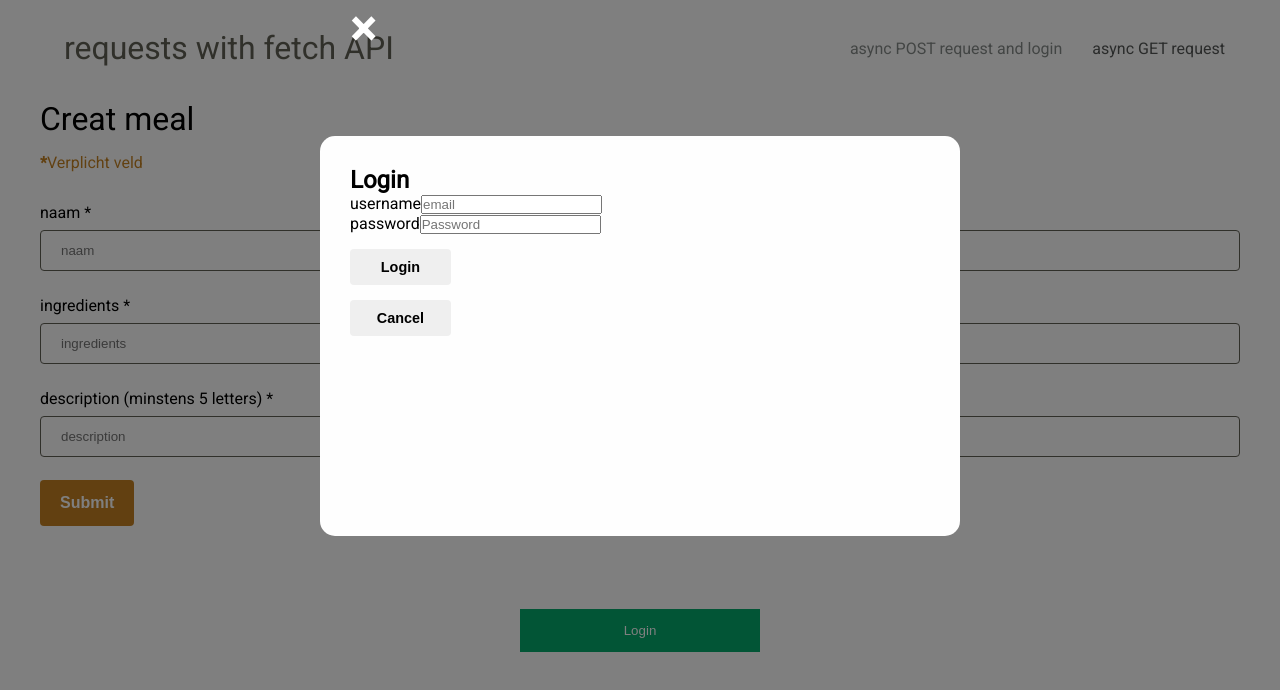
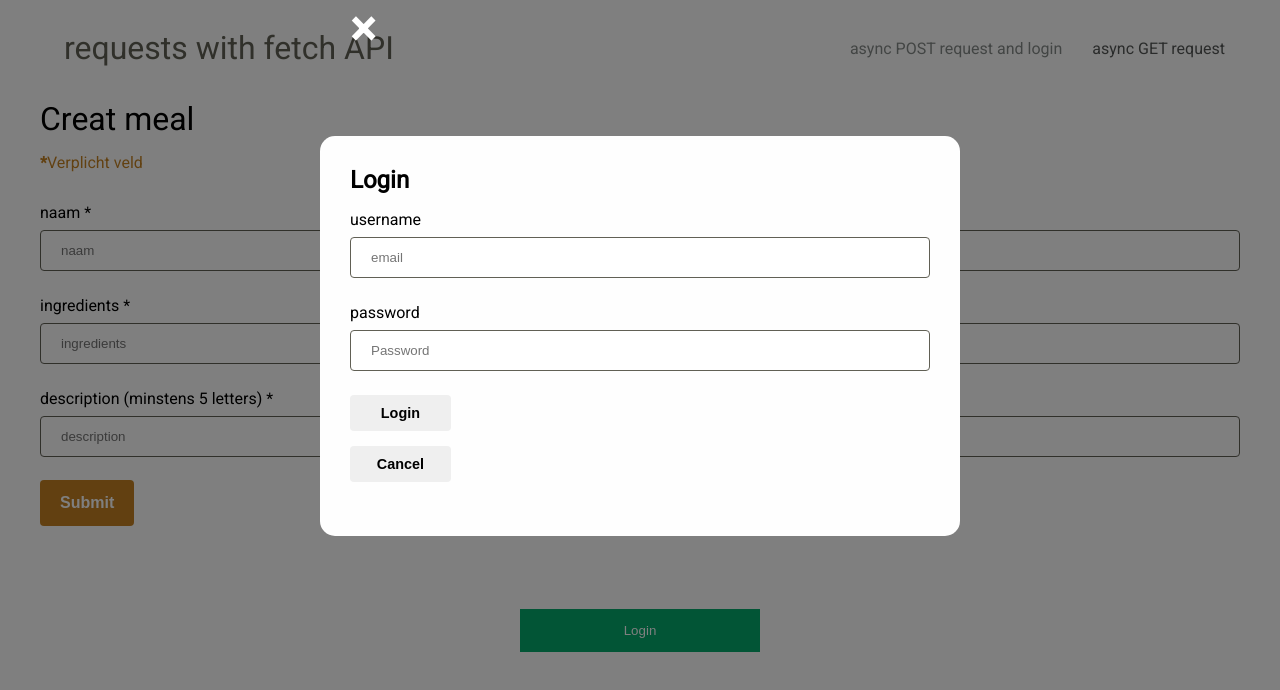
Before and after one commit to Mees100/meals-api-next, a Next.js app: page / in a window 1280 px wide. Both pictures are taken after a click on the button "Login". Shown: the top 690 px of the page. Built offline with nearby package versions, Linux system fonts and the light colour scheme.

Commit message:
style: improve  modal login form

```diff
--- a/src/app/components/Login/Login.module.scss
+++ b/src/app/components/Login/Login.module.scss
@@ -66,6 +66,23 @@
           transform: scale(1);
         }
       }
+      label {
+        padding: 1em 0 0.5em;
+        display: block;
+      }
+      input {
+        outline: 0;
+        border: 1px solid $primary-font-color;
+        transition: box-shadow 0.15s ease-in-out;
+        border-radius: 4px;
+        box-sizing: border-box;
+        width: 100%;
+        padding: 12px 20px;
+        margin-bottom: 0.55rem;
+        &:focus {
+          box-shadow: 0 0 0 0.25rem rgba(13, 110, 253, 0.25);
+        }
+      }
     }
   }
 
--- a/src/app/components/Login/Login.tsx
+++ b/src/app/components/Login/Login.tsx
@@ -79,20 +79,18 @@ export default function Login() {
               </span>
             </div>
             <form onSubmit={handleSubmit(onSubmit)}>
-              <div>
+              <div className={styles.inputGroup}>
                 <label>username</label>
                 <input
-                  className={styles.inputGroup}
                   type="email"
                   placeholder="email"
                   {...register("username")}
                   required
                 />
               </div>
-              <div>
+              <div className={styles.inputGroup}>
                 <label>password</label>
                 <input
-                  className={styles.inputGroup}
                   type="password"
                   placeholder="Password"
                   {...register("password", { required: true })}
```
